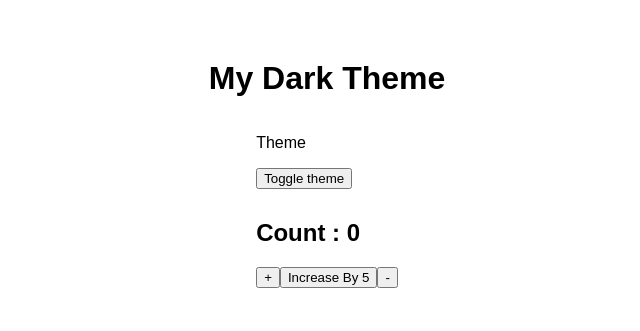
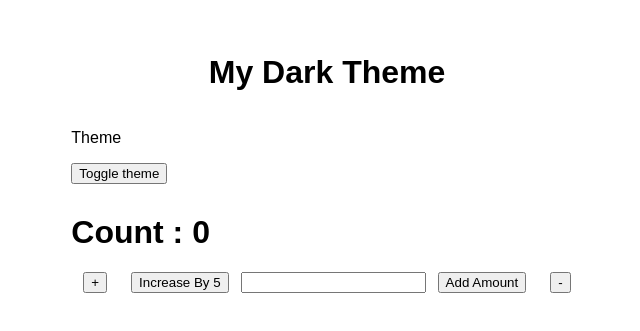
Before and after one commit to singh-anita/react-redux-01, a React (Create React App) app: page / in a window 1280 px wide. Shown: the part 237-568 px from the top of the page, without its empty margins (313-953 px from the left). Built offline with nearby package versions, Linux system fonts and the light colour scheme; what styled-theming would draw is missing.

Commit message:
counter by input done

```diff
--- a/src/components/Counter.jsx
+++ b/src/components/Counter.jsx
@@ -1,41 +1,58 @@
+import react,{ useState} from "react"
 import { connect } from "react-redux";
-import { INCREMENT, DECREMENT, INCREASEBY5 } from "../redux/actionsConstants/actionConstants";
-
-const Counter = (props) =>{
+import {
+  INCREMENT,
+  DECREMENT,
+  INCREASE_BY_5,
+  INCREASE_BY_VALUE,
+} from "../redux/actionsConstants/actionConstants";
+// const [incrementAmount, setIncrementAmount] = useState('2')
+const Counter = (props) => {
   // console.log("Props in counter", props.count);
-  return(
-  <div>
-      <h2>Count : {props.count.count}</h2>
-      <button onClick={props.handleIncrementValue}> + </button>
-      <button onClick={props.handleIncreaseValue}>Increase By 5</button>
-      <button onClick={props.handleDecrementValue}> - </button>
-  </div>
-  )
-}
+  const [incrementNumber, setIncrementNumber] = useState(null)
+  return (
+    <div>
+      <h1>Count : {props.count.count}</h1>
+      <button onClick={props.handleIncrementValue} style={{margin: "0 12px"}}> + </button>
+      <button onClick={props.handleIncreaseValue} style={{margin: "0 12px"}}>Increase By 5</button>
+      <input
+        aria-label="Set increment amount"
+        value={incrementNumber}
+        onChange={(e) => setIncrementNumber(e.target.value)}
+      />
+      <button onClick={() => props.handleIncreaseGivenValue(incrementNumber)} style={{margin: "0 12px"}}>Add {incrementNumber} Amount</button>
+      <button onClick={props.handleDecrementValue} style={{margin: "0 12px"}}> - </button>
+    </div>
+  );
+};
 
 //connect -- HOC higer order component
 // function -- input component --  another component
 // connect -- input Counter --- output Counter connected to store and redux
 
-const mapStateToProps = (state) =>{
+const mapStateToProps = (state) => {
   // console.log('state',state.count)
   return {
-    count: state.count
+    count: state.count,
   };
-}
+};
 
-const mapDispatchToProps = (dispatch) =>{
+const mapDispatchToProps = (dispatch) => {
+  console.log(dispatch)
   return {
     handleIncrementValue: () => {
-     return dispatch( {type: INCREMENT})
+      return dispatch({ type: INCREMENT });
     },
     handleDecrementValue: () => {
       return dispatch({ type: DECREMENT });
     },
     handleIncreaseValue: () => {
-      return dispatch({ type: INCREASEBY5 })
-    }
-  }
-}
+      return dispatch({ type: INCREASE_BY_5 });
+    },
+    handleIncreaseGivenValue: (incrementNumber) => {
+      return dispatch({ type: INCREASE_BY_VALUE, payload: incrementNumber });
+    },
+  };
+};
 
-export default connect(mapStateToProps,mapDispatchToProps)(Counter);
+export default connect(mapStateToProps, mapDispatchToProps)(Counter);
--- a/src/index.js
+++ b/src/index.js
@@ -32,7 +32,6 @@ const Container = styled.div`
 `;
 
 const root = ReactDOM.createRoot(document.getElementById("root"));
-console.log(theme)
 root.render(
   <React.StrictMode>
     <Provider store={store}>
--- a/src/redux/actionsConstants/actionConstants.js
+++ b/src/redux/actionsConstants/actionConstants.js
@@ -4,4 +4,6 @@ export const INCREMENT = "counter/increment";
 
 export const DECREMENT ="counter/decrement";
 
-export const INCREASEBY5 = "counter/increaseby5";
+export const INCREASE_BY_5 = "counter/increase_by_5";
+
+export const INCREASE_BY_VALUE = "counter/increase_by_value";
--- a/src/redux/reducers/counterReducer.js
+++ b/src/redux/reducers/counterReducer.js
@@ -1,9 +1,10 @@
-import { INCREMENT, DECREMENT, INCREASEBY5 } from "../actionsConstants/actionConstants";
+import { INCREMENT, DECREMENT, INCREASE_BY_5, INCREASE_BY_VALUE } from "../actionsConstants/actionConstants";
 
 const initialState = { count: 0 };
 
 const counterReducer = (state = initialState, action) =>{
-  const {type} = action
+  const {type, payload} = action
+  console.log("payload", payload)
   switch(type){
     case INCREMENT:
       return {
@@ -13,10 +14,14 @@ const counterReducer = (state = initialState, action) =>{
       return {
         count: state.count - 1
       };
-    case INCREASEBY5:
+    case INCREASE_BY_5:
       return {
         count: state.count + 5
       };
+    case INCREASE_BY_VALUE:
+      return{
+        count: state.count + parseInt(payload)
+      }
     default:
       return state
   }
```
